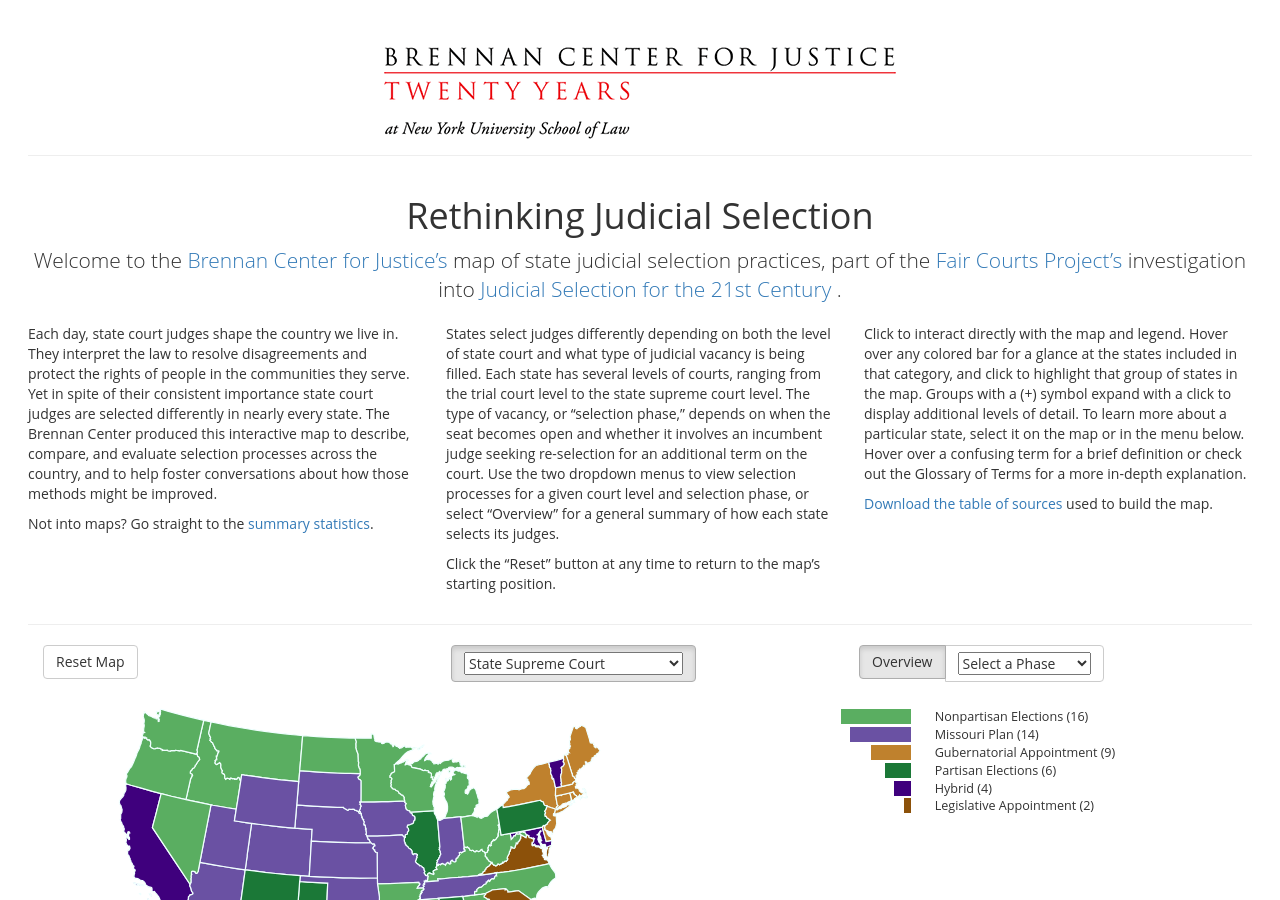
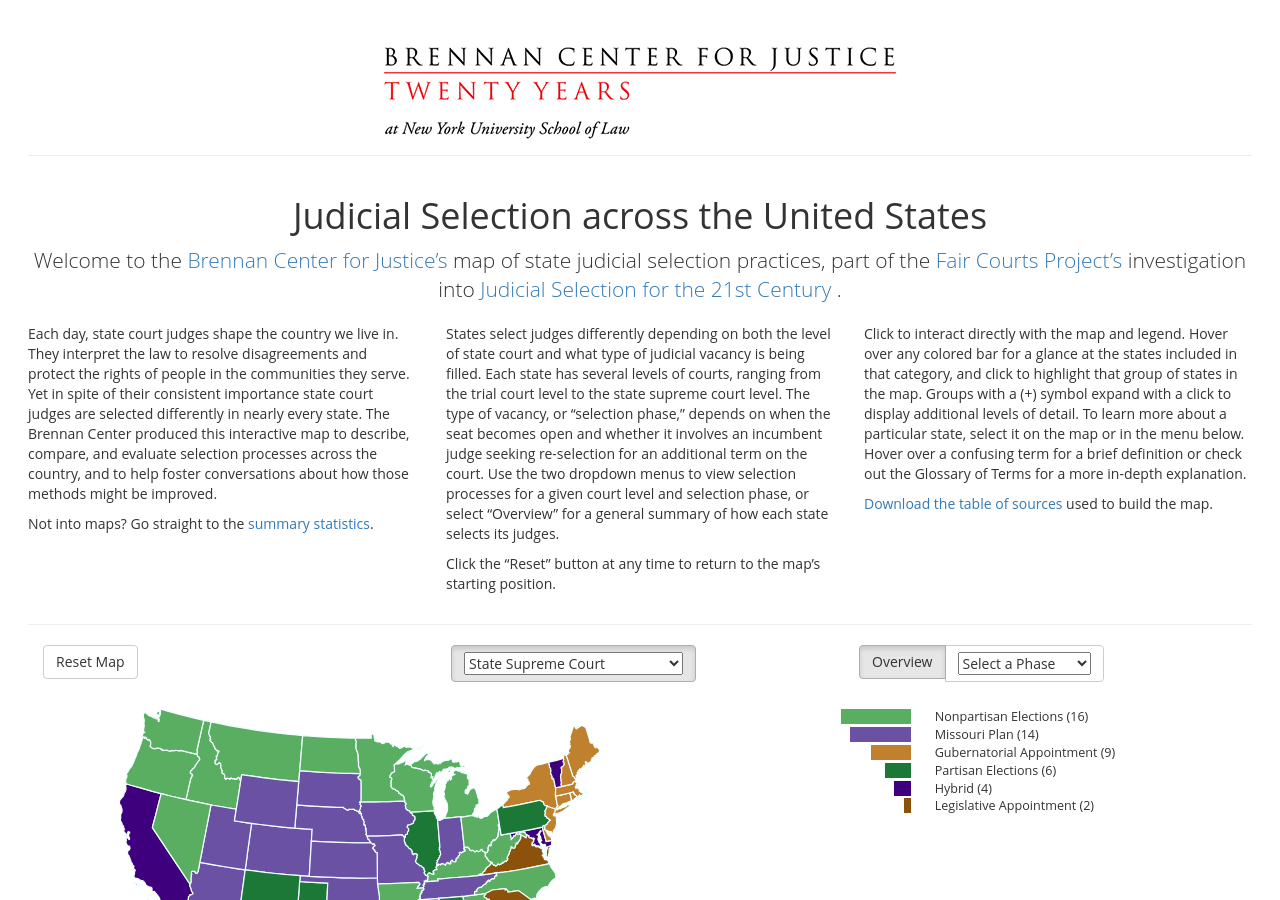
Before and after one commit to BrennanCenter/brennancenter.github.io, a Jekyll site: the page built from index.md, in a window 1280 px wide and 900 px high. Built offline with Jekyll 4.4.1, drawn with Linux system fonts in a browser that asks for light colours; nearby versions of some CDN libraries.

Commit message:
Update _config.yml
Undoing an incorrect change

```diff
--- a/_config.yml
+++ b/_config.yml
@@ -7,7 +7,7 @@
   gihub: seemantk
 
 # Title of the window in the user's browser's
-title: Rethinking Judicial Selection
+title: Judicial Selection across the United States
 description: "Judicial Selection processes for all 50 states and DC. Covers all three state court levels: State Supreme Courts, Intermediate Appellate Courts and Trial Courts."
 organization:
   name: Brennan Center for Justice
```
